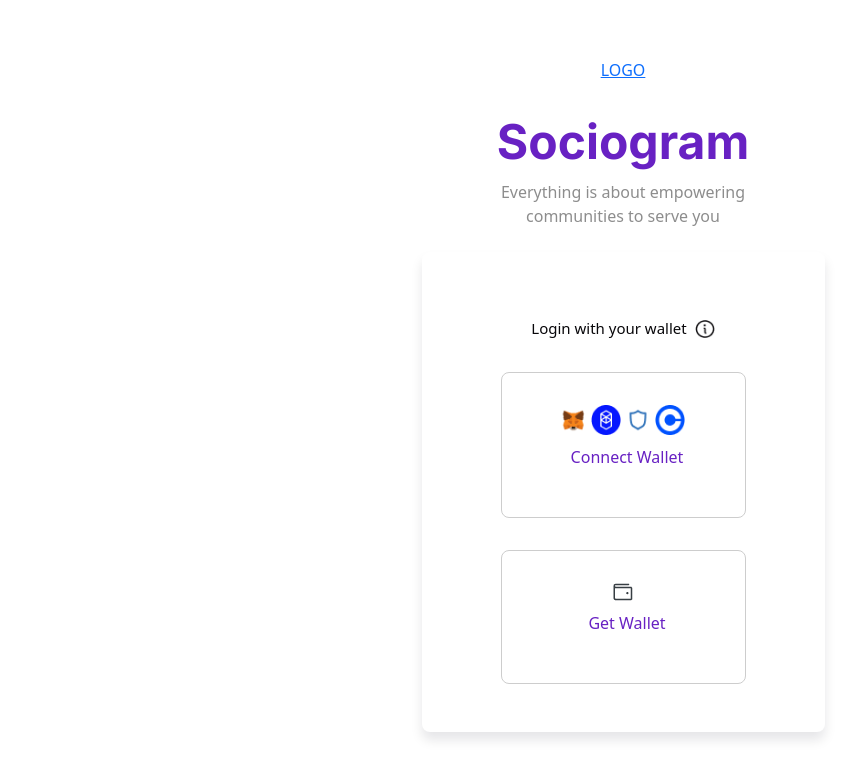
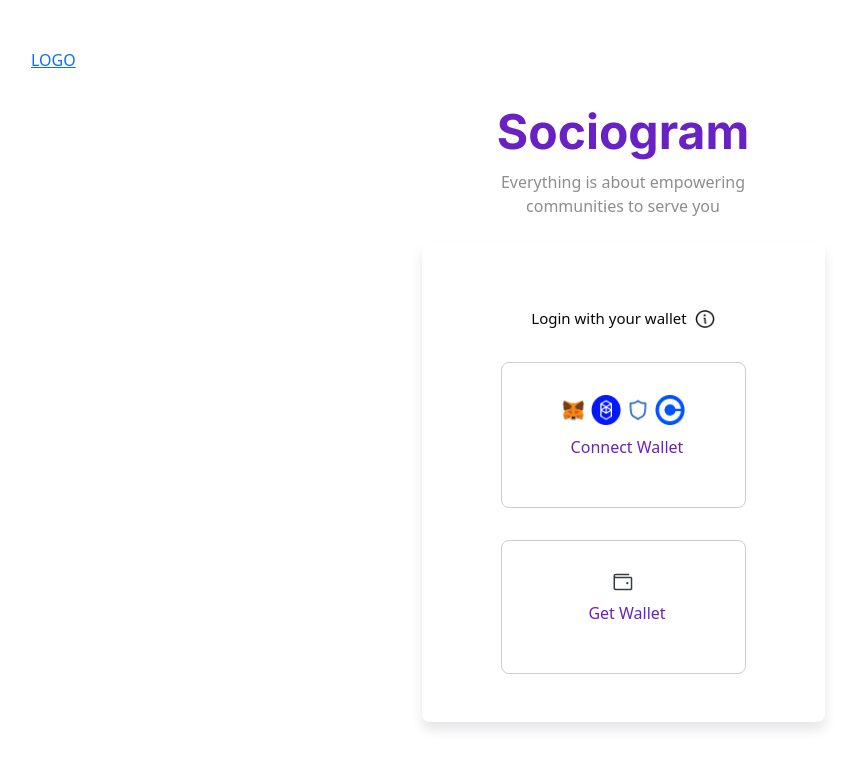
Before and after one commit to mySociogram/Frontend, a React (Vite) app: page / in a window 1280 px wide. Shown: the top 778 px of the page, without its empty margins (17-873 px from the left). Built offline with nearby package versions, Linux system fonts and the light colour scheme.

Commit message:
changed the width of the swap page

```diff
--- a/src/App.css
+++ b/src/App.css
@@ -1,5 +1,8 @@
-#root {
+/* #root {
   margin: 0;
   padding: 10px;
   text-align: center;
 }
+
+
+ */
--- a/src/style/Swap.css
+++ b/src/style/Swap.css
@@ -84,5 +84,6 @@
 @media (min-width: 1024px) {
   .swap-firstMain {
     margin-top: 2px !important;
+    width: 500px;
   }
 }
```
